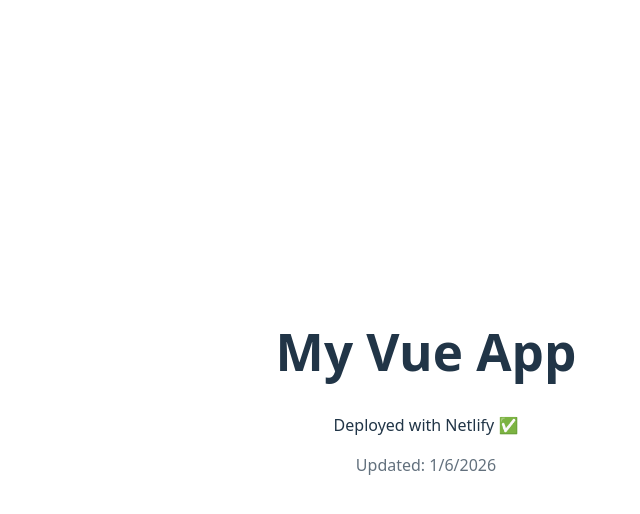
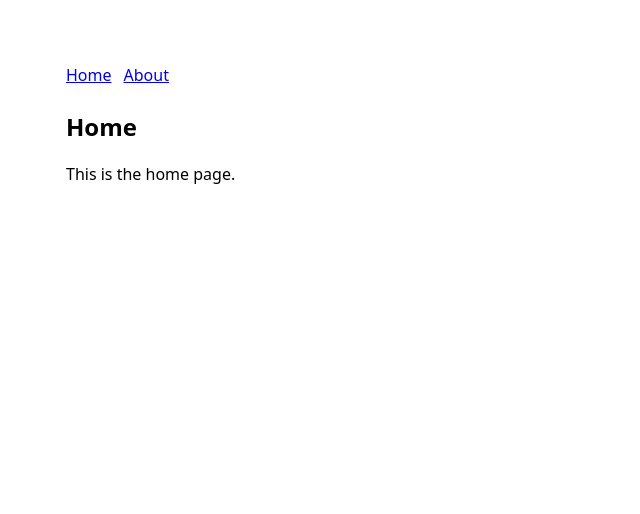
Before and after one commit to carisaelam/5bx, a Vue app: page / in a window 1280 px wide. Shown: the top 514 px of the page, without its empty margins (214-854 px from the left). Built offline with nearby package versions, Linux system fonts and the light colour scheme.

Commit message:
Add router

```diff
--- a/package.json
+++ b/package.json
@@ -9,7 +9,8 @@
     "preview": "vite preview"
   },
   "dependencies": {
-    "vue": "^3.5.24"
+    "vue": "^3.5.24",
+    "vue-router": "^4.6.4"
   },
   "devDependencies": {
     "@types/node": "^24.10.1",
--- a/src/App.vue
+++ b/src/App.vue
@@ -1,14 +1,15 @@
+<script setup lang="ts"></script>
+
 <template>
   <main class="wrap">
-    <h1>My Vue App</h1>
-    <p>Deployed with Netlify ✅</p>
-    <p class="muted">Updated: {{ today }}</p>
+    <header class="nav">
+      <RouterLink to="/">Home</RouterLink>
+      <RouterLink to="/about">About</RouterLink>
+    </header>
+
+    <RouterView />
   </main>
 </template>
-
-<script setup lang="ts">
-const today = new Date().toLocaleDateString();
-</script>
 
 <style scoped>
 .wrap {
@@ -24,7 +25,9 @@ const today = new Date().toLocaleDateString();
     Arial,
     sans-serif;
 }
-.muted {
-  opacity: 0.7;
+.nav {
+  display: flex;
+  gap: 12px;
+  margin-bottom: 24px;
 }
 </style>
--- /dev/null
+++ b/src/router/index.ts
@@ -0,0 +1,11 @@
+import { createRouter, createWebHistory } from 'vue-router';
+import HomeView from '../views/HomeView.vue';
+import AboutView from '../views/AboutView.vue';
+
+export const router = createRouter({
+  history: createWebHistory(),
+  routes: [
+    { path: '/', name: 'home', component: HomeView },
+    { path: '/about', name: 'about', component: AboutView },
+  ],
+});
--- /dev/null
+++ b/src/views/AboutView.vue
@@ -0,0 +1,6 @@
+<template>
+  <main>
+    <h2>About</h2>
+    <p>This is the about page.</p>
+  </main>
+</template>
--- /dev/null
+++ b/src/views/HomeView.vue
@@ -0,0 +1,6 @@
+<template>
+  <main>
+    <h2>Home</h2>
+    <p>This is the home page.</p>
+  </main>
+</template>
```
Also changed, not shown: src/main.ts (+4 -4 lines), 1 other file (tests, documents, lock files or other folders).
